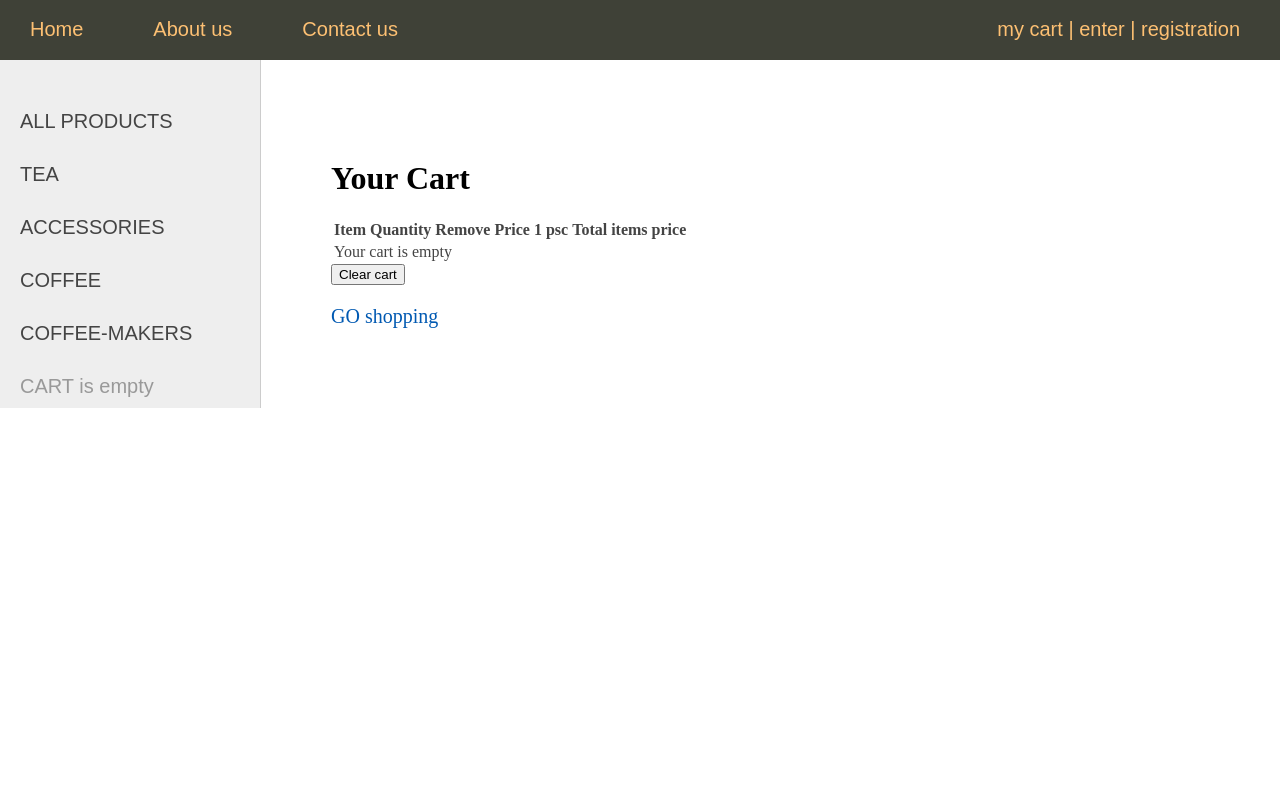
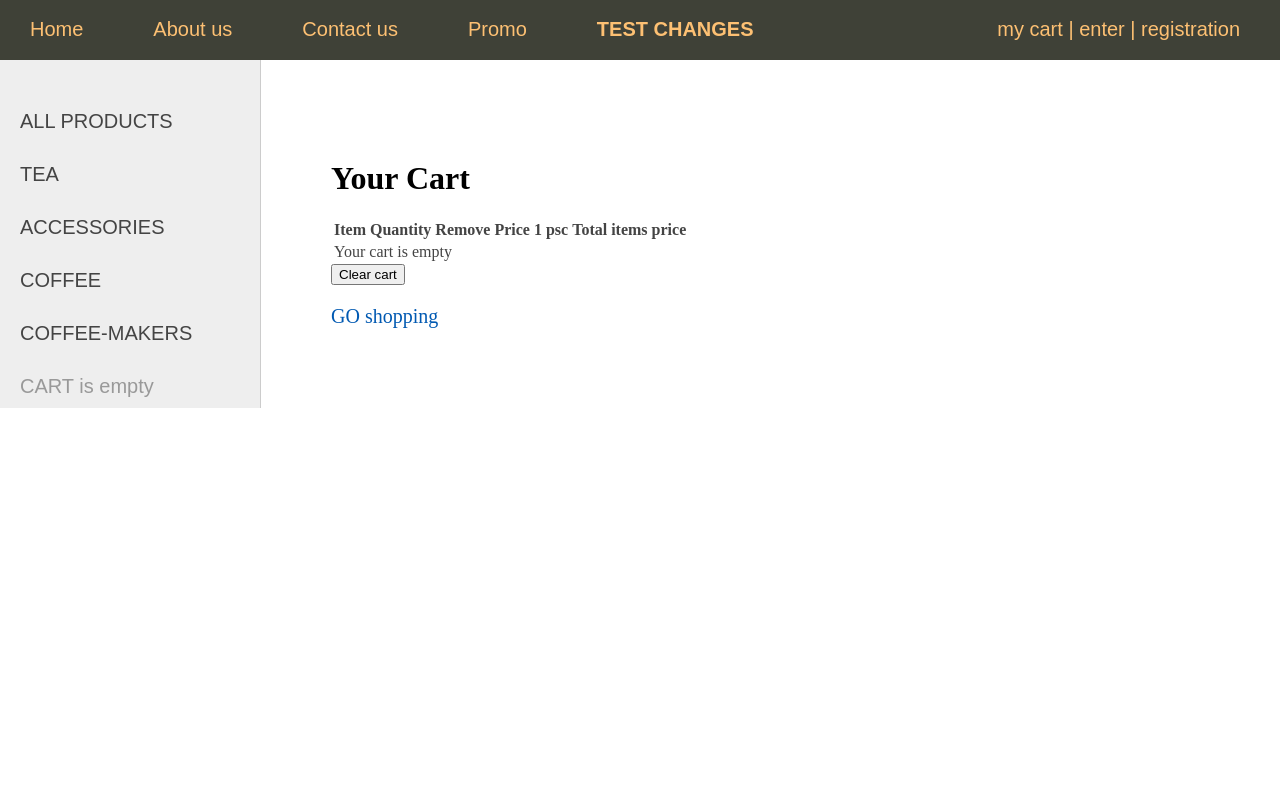
Before and after one commit to srt-2000/COF, a Django app: page /cart/ in a window 1280 px wide. Run offline with Django 5.2, Linux system fonts and the light colour scheme; data comes from the database, SQL or seed files in the repository; parts of the project's set-up code (start-up, migrations or seed data) failed here and were passed over.

Commit message:
add href for promo

```diff
--- a/coffeeshop/catalog/utils.py
+++ b/coffeeshop/catalog/utils.py
@@ -6,6 +6,7 @@ main_menu: list[MenuItem] = [
     {"title": "Home", "url_name": "home"},
     {"title": "About us", "url_name": "about"},
     {"title": "Contact us", "url_name": "contact"},
+    {"title": "Promo", "url_name": "promo_list"},
 ]
 """Main navigation menu of the site.
 Contains dictionaries with titles and URL names for main pages.
--- a/coffeeshop/templates/base.html
+++ b/coffeeshop/templates/base.html
@@ -20,6 +20,9 @@
                 <a href="{% url m.url_name %}">{{ m.title }}</a>
             </li>
             {% endfor %}
+                <li>
+                    <b>TEST CHANGES</b>
+                </li>
             {% if user.is_authenticated %}
             <li class="last">
                 <form method="post" action="{% url 'logout' %}">
```
